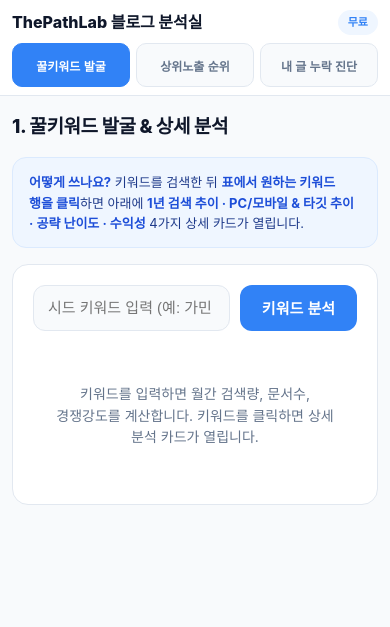
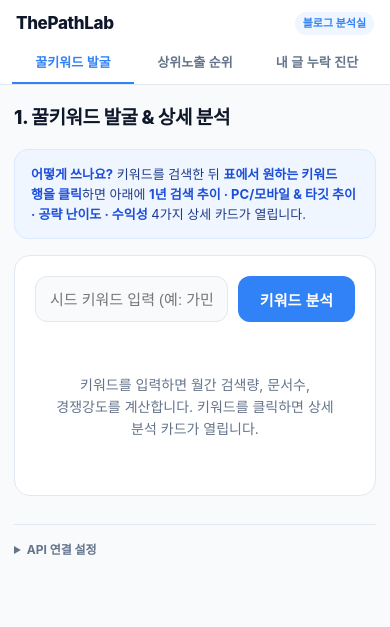
Before and after one commit to chicstory/chicstory.github.io, a plain HTML site: page index.html in a window 390 px wide. Drawn offline with Linux system fonts and the light colour scheme.

Commit message:
style: replace boxy tabs/sidebar with minimal underline top nav bar

```diff
--- a/index.html
+++ b/index.html
@@ -48,29 +48,41 @@
       overflow-wrap: anywhere;
     }
 
-    .app-shell {
-      display: flex;
-      min-height: 100vh;
-      max-width: 1240px;
-      margin: 0 auto;
+    /* Top Sticky Nav Bar (Desktop & Mobile Unified) */
+    .top-nav {
+      position: sticky;
+      top: 0;
+      z-index: 100;
+      background: rgba(255, 255, 255, 0.96);
+      backdrop-filter: blur(8px);
+      border-bottom: 1px solid var(--border);
     }
 
-    .sidebar {
-      width: 260px;
-      flex-shrink: 0;
-      background: var(--surface);
-      border-right: 1px solid var(--border);
-      padding: 24px 16px;
+    .top-nav-inner {
+      max-width: 980px;
+      margin: 0 auto;
+      padding: 0 20px;
       display: flex;
-      flex-direction: column;
-      gap: 20px;
-      position: sticky;
-      top: 0;
-      height: 100vh;
-      overflow-y: auto;
+      align-items: center;
+      justify-content: space-between;
+      gap: 24px;
     }
 
-    .brand { display: flex; flex-direction: column; gap: 6px; padding: 0 4px; }
+    .brand {
+      display: flex;
+      align-items: center;
+      gap: 8px;
+      padding: 12px 0;
+      flex-shrink: 0;
+    }
+
+    .brand-title {
+      font-size: 17px;
+      font-weight: 800;
+      color: var(--text-title);
+      letter-spacing: -0.02em;
+    }
+
     .brand-badge {
       display: inline-flex;
       align-items: center;
@@ -78,40 +90,48 @@
       font-weight: 700;
       color: var(--accent);
       background: var(--accent-soft);
-      padding: 4px 10px;
+      padding: 3px 8px;
       border-radius: 999px;
-      width: fit-content;
     }
-    .brand h1 { margin: 0; font-size: 20px; font-weight: 800; color: var(--text-title); letter-spacing: -0.02em; }
-    .brand p { margin: 0; font-size: 12px; color: var(--text-muted); }
 
-    .nav-list { display: flex; flex-direction: column; gap: 8px; }
-    .nav-btn {
+    .nav-tabs {
       display: flex;
-      flex-direction: column;
-      align-items: flex-start;
-      gap: 2px;
-      width: 100%;
-      min-height: 48px;
-      padding: 12px 14px;
-      border: 1px solid transparent;
-      border-radius: 14px;
+      align-items: center;
+      gap: 24px;
+    }
+
+    .nav-tab {
+      position: relative;
+      display: inline-flex;
+      align-items: center;
+      justify-content: center;
+      min-height: 52px;
+      padding: 0 4px;
+      border: none;
+      border-bottom: 2px solid transparent;
       background: transparent;
-      color: var(--text-body);
-      text-align: left;
+      color: var(--text-muted);
+      font-size: 15px;
+      font-weight: 700;
       cursor: pointer;
-      transition: background 0.15s ease, border-color 0.15s ease, transform 0.1s ease;
+      white-space: nowrap;
+      transition: color 0.15s ease, border-color 0.15s ease;
     }
-    .nav-btn:hover { background: var(--bg); }
-    .nav-btn:active { transform: scale(0.98); }
-    .nav-btn[aria-selected="true"] { background: var(--accent-soft); border-color: #BFDBFE; color: var(--accent); }
-    .nav-title { font-size: 14px; font-weight: 700; }
-    .nav-desc { font-size: 12px; color: var(--text-muted); font-weight: 500; }
-    .nav-btn[aria-selected="true"] .nav-desc { color: #2563EB; }
 
-    .mobile-nav { display: none; }
+    .nav-tab:hover {
+      color: var(--text-title);
+    }
 
-    .main-content { flex: 1; min-width: 0; padding: 28px 24px 72px; }
+    .nav-tab[aria-selected="true"] {
+      color: var(--accent);
+      border-bottom-color: var(--accent);
+    }
+
+    .main-content {
+      max-width: 980px;
+      margin: 0 auto;
+      padding: 28px 20px 72px;
+    }
     .panel-header { margin-bottom: 16px; }
     .panel-header h2 { margin: 0 0 6px; font-size: 22px; font-weight: 800; color: var(--text-title); letter-spacing: -0.02em; }
 
@@ -319,98 +339,55 @@
     }
     .tooltip-popover[hidden] { display: none; }
 
-    .sidebar-footer { margin-top: auto; padding-top: 12px; border-top: 1px solid var(--border); font-size: 12px; color: var(--text-muted); }
-    .config-box { display: flex; flex-direction: column; gap: 8px; margin-top: 8px; }
-    .config-box input[type="url"] { width: 100%; min-height: 38px; padding: 6px 10px; border: 1px solid var(--border); border-radius: 8px; font-size: 12px; color: var(--text-title); background: var(--bg); }
-    .mode-pill { display: inline-flex; align-items: center; gap: 6px; font-size: 12px; font-weight: 600; color: var(--text-body); cursor: pointer; }
+    .page-footer { margin-top: 28px; padding-top: 16px; border-top: 1px solid var(--border); font-size: 12px; color: var(--text-muted); }
+    .config-box { display: flex; flex-wrap: wrap; align-items: center; gap: 10px; margin-top: 10px; }
+    .config-box input[type="url"] { flex: 1; min-width: 220px; min-height: 40px; padding: 6px 10px; border: 1px solid var(--border); border-radius: 8px; font-size: 12px; color: var(--text-title); background: #FFFFFF; }
+    .mode-pill { display: inline-flex; align-items: center; gap: 6px; min-height: 40px; font-size: 12px; font-weight: 600; color: var(--text-body); cursor: pointer; }
     .mode-pill input[type="checkbox"] { width: 16px; height: 16px; margin: 0; accent-color: var(--accent); }
 
-    @media (max-width: 860px) {
-      .app-shell { flex-direction: column; }
-      .sidebar { display: none; }
-      .mobile-nav {
-        display: block;
-        position: sticky;
-        top: 0;
-        z-index: 100;
-        background: rgba(255, 255, 255, 0.96);
-        backdrop-filter: blur(8px);
-        border-bottom: 1px solid var(--border);
-        padding: 10px 12px 8px;
+    @media (max-width: 720px) {
+      .top-nav-inner {
+        flex-direction: column;
+        align-items: stretch;
+        gap: 0;
+        padding: 0 12px;
       }
-      .mobile-brand { display: flex; align-items: center; justify-content: space-between; margin-bottom: 8px; }
-      .mobile-brand-title { font-size: 16px; font-weight: 800; color: var(--text-title); }
-      .mobile-tabs { display: grid; grid-template-columns: repeat(3, 1fr); gap: 6px; }
-      .mobile-tab-btn {
+      .brand {
+        padding: 10px 4px 4px;
+        justify-content: space-between;
+      }
+      .nav-tabs {
+        display: grid;
+        grid-template-columns: repeat(3, 1fr);
+        gap: 0;
+      }
+      .nav-tab {
         min-height: 44px;
-        padding: 8px 6px;
-        border: 1px solid var(--border);
-        border-radius: 10px;
-        background: var(--bg);
-        color: var(--text-muted);
-        font-size: 12px;
-        font-weight: 700;
-        cursor: pointer;
-        text-align: center;
+        font-size: 13px;
+        padding: 0 4px;
       }
-      .mobile-tab-btn[aria-selected="true"] { background: var(--accent); border-color: var(--accent); color: #FFFFFF; }
-      .main-content { padding: 16px 12px 64px; }
+      .main-content { padding: 18px 14px 64px; }
       .panel-header h2 { font-size: 19px; }
       .detail-grid { grid-template-columns: 1fr; }
     }
   </style>
 </head>
 <body>
-  <nav class="mobile-nav" aria-label="모바일 메뉴">
-    <div class="mobile-brand">
-      <span class="mobile-brand-title">ThePathLab 블로그 분석실</span>
-      <span class="brand-badge">무료</span>
+  <header class="top-nav">
+    <div class="top-nav-inner">
+      <div class="brand">
+        <span class="brand-title">ThePathLab</span>
+        <span class="brand-badge">블로그 분석실</span>
+      </div>
+      <nav class="nav-tabs" role="tablist" aria-label="분석 도구 메뉴">
+        <button class="nav-tab" role="tab" data-tab="keywords" aria-selected="true" aria-controls="panel-keywords" id="tab-keywords">꿀키워드 발굴</button>
+        <button class="nav-tab" role="tab" data-tab="rank" aria-selected="false" aria-controls="panel-rank" id="tab-rank">상위노출 순위</button>
+        <button class="nav-tab" role="tab" data-tab="omission" aria-selected="false" aria-controls="panel-omission" id="tab-omission">내 글 누락 진단</button>
+      </nav>
     </div>
-    <div class="mobile-tabs" role="tablist">
-      <button class="mobile-tab-btn" role="tab" data-tab="keywords" aria-selected="true">꿀키워드 발굴</button>
-      <button class="mobile-tab-btn" role="tab" data-tab="rank" aria-selected="false">상위노출 순위</button>
-      <button class="mobile-tab-btn" role="tab" data-tab="omission" aria-selected="false">내 글 누락 진단</button>
-    </div>
-  </nav>
+  </header>
 
-  <div class="app-shell">
-    <aside class="sidebar">
-      <div class="brand">
-        <span class="brand-badge">ThePathLab · 무료 블로거 도구</span>
-        <h1>블로그 분석 실험실</h1>
-        <p>블랙키위 + 웨어이즈포스트 통합</p>
-      </div>
-
-      <nav class="nav-list" role="tablist" aria-label="분석 도구 메뉴">
-        <button class="nav-btn" role="tab" data-tab="keywords" aria-selected="true" aria-controls="panel-keywords" id="tab-keywords">
-          <span class="nav-title">1. 꿀키워드 발굴</span>
-          <span class="nav-desc">검색량 · 1년 추이 · 공략 난이도</span>
-        </button>
-        <button class="nav-btn" role="tab" data-tab="rank" aria-selected="false" aria-controls="panel-rank" id="tab-rank">
-          <span class="nav-title">2. 상위노출 순위</span>
-          <span class="nav-desc">1~30위 현황 · 내 블로그 순위</span>
-        </button>
-        <button class="nav-btn" role="tab" data-tab="omission" aria-selected="false" aria-controls="panel-omission" id="tab-omission">
-          <span class="nav-title">3. 내 글 누락 진단</span>
-          <span class="nav-desc">최근 글 검색 노출 일괄 체크</span>
-        </button>
-      </nav>
-
-      <div class="sidebar-footer">
-        <details>
-          <summary style="cursor: pointer; font-weight: 700;">API 연결 설정</summary>
-          <div class="config-box">
-            <input id="workerUrl" type="url" value="https://thapathlab-keyword-worker.chicstory.workers.dev" placeholder="Worker URL" />
-            <label class="mode-pill">
-              <input id="demoToggle" type="checkbox" />
-              데모 모드 (미리보기)
-            </label>
-          </div>
-        </details>
-      </div>
-    </aside>
-
-    <main class="main-content">
+  <main class="main-content">
       <!-- Tab 1: Keyword Discovery -->
       <section class="tab-panel" id="panel-keywords" role="tabpanel" aria-labelledby="tab-keywords">
         <div class="panel-header">
@@ -493,8 +470,20 @@
           </div>
         </div>
       </section>
+
+      <footer class="page-footer">
+        <details>
+          <summary style="cursor: pointer; font-weight: 700;">API 연결 설정</summary>
+          <div class="config-box">
+            <input id="workerUrl" type="url" value="https://thapathlab-keyword-worker.chicstory.workers.dev" placeholder="Worker URL" />
+            <label class="mode-pill">
+              <input id="demoToggle" type="checkbox" />
+              데모 모드 (미리보기)
+            </label>
+          </div>
+        </details>
+      </footer>
     </main>
-  </div>
 
   <div id="tooltipPopover" class="tooltip-popover" role="tooltip" hidden></div>
 
```
